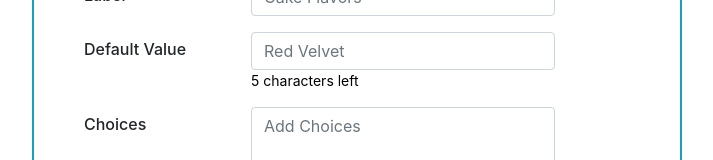
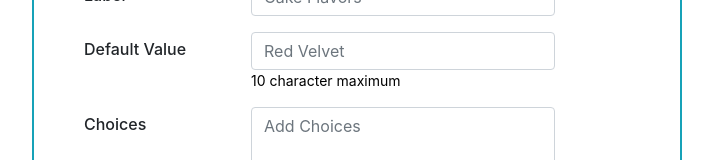
Before and after one commit to enbacon/Field-Builder, a React (Create React App) app: page / in a window 1280 px wide. Shown: the part 195-355 px from the top of the page, without its empty margins (283-996 px from the left). Built offline with nearby package versions, Linux system fonts and the light colour scheme.

Commit message:
Fix character countdown bug

```diff
--- a/src/Builder.js
+++ b/src/Builder.js
@@ -8,7 +8,7 @@ import axios from 'axios'
 import { validate } from './validations.js'
 
 const Builder = () => {
-  const MAX_CHARACTER_LENGTH = 5
+  const MAX_CHARACTER_LIMIT = 10
   const [field, setField] = useState({
     label: '',
     default: '',
@@ -18,7 +18,7 @@ const Builder = () => {
     required: false
   })
   const [characterNotification, setCharacterNotification] = useState({
-    charactersRemaining: `${MAX_CHARACTER_LENGTH} characters left`
+    charactersRemaining: `${MAX_CHARACTER_LIMIT} character maximum`
   })
   const [notifications, setNotifications] = useState({
     duplicatesError: '',
@@ -52,13 +52,18 @@ const Builder = () => {
     setField(field => ({ ...field, [event.target.name]: event.target.value }))
 
     // Characters remaining
-    if (event.target.name === 'default' && event.target.value.length >= 0) {
-      const choiceLength = event.target.value.length
-      characterNotification.charactersRemaining = `${MAX_CHARACTER_LENGTH - choiceLength} characters left`
-      console.log((MAX_CHARACTER_LENGTH - choiceLength) + ' characters left')
+    const choiceLength = event.target.value.length
+
+    if (event.target.name === 'default' && !event.target.value.length) {
+      characterNotification.charactersRemaining = `${MAX_CHARACTER_LIMIT} character maximum`
+    } else {
+      if (event.target.name === 'default') {
+        characterNotification.charactersRemaining = `${MAX_CHARACTER_LIMIT - choiceLength} characters left`
+        console.log('this is event.target.name', event.target.name)
+        console.log('this is field', field)
+        console.log(`${MAX_CHARACTER_LIMIT - choiceLength} characters left`)
+      }
     }
-
-    // console.log(`your entry is too long`)
   }
 
   // Check box handling
@@ -114,7 +119,7 @@ const Builder = () => {
     })
 
     setCharacterNotification({
-      charactersRemaining: MAX_CHARACTER_LENGTH + ' characters left'
+      charactersRemaining: `${MAX_CHARACTER_LIMIT} character maximum`
     })
 
     setNotifications({
@@ -167,7 +172,7 @@ const Builder = () => {
                   name="default"
                   placeholder="Red Velvet"
                   autoComplete="off"
-                  maxLength={MAX_CHARACTER_LENGTH}
+                  maxLength={MAX_CHARACTER_LIMIT}
                   onChange={handleChange}
                   value={field.default}
                   md={7} />
--- a/src/validations.js
+++ b/src/validations.js
@@ -1,5 +1,5 @@
 const MAX_CHOICES = 5
-// const MAX_CHARACTER_LENGTH = 10
+// const MAX_CHARACTER_LIMIT = 10
 
 // Export function to allow it to be used in Builder.js
 // Making this custom validation reusable
```
